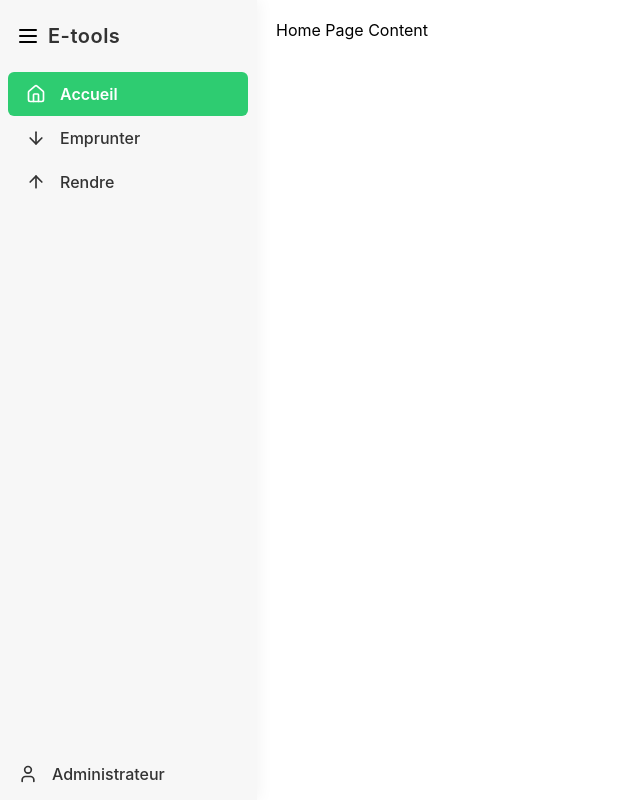
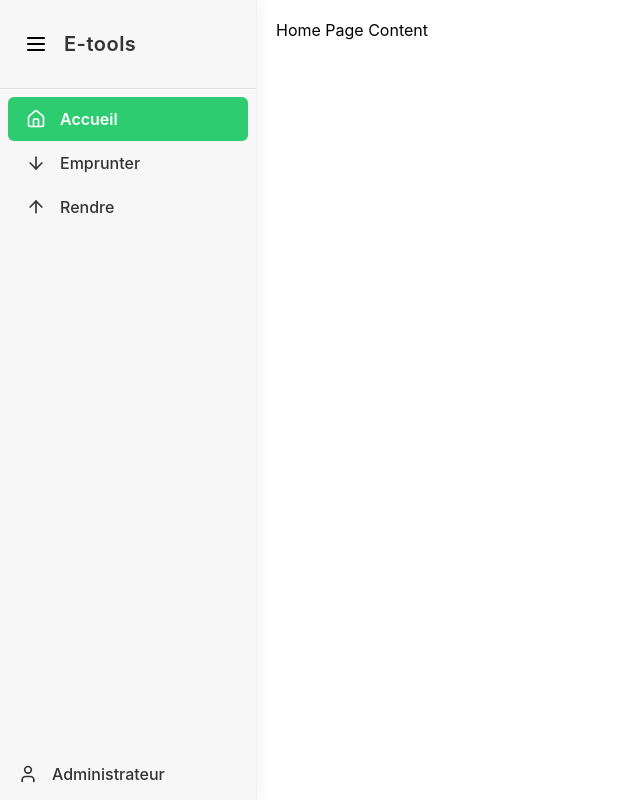
Before and after one commit to Diary-Di/E-tools, a Next.js app in the folder client/: page / in a window 1280 px wide. Shown: the whole page, without its empty margins (0-640 px from the left). Built offline with nearby package versions, Linux system fonts and the light colour scheme.

Commit message:
added all page file but not functionnal

```diff
--- a/client/package.json
+++ b/client/package.json
@@ -11,6 +11,7 @@
   "dependencies": {
     "@fortawesome/free-solid-svg-icons": "^6.7.2",
     "@fortawesome/react-fontawesome": "^0.2.2",
+    "framer-motion": "^12.10.5",
     "lucide-react": "^0.503.0",
     "next": "15.3.1",
     "react": "^19.0.0",
--- /dev/null
+++ b/client/src/app/css/inventorier.css
@@ -0,0 +1,46 @@
+.form-container {
+    max-width: 500px;
+    margin: 2rem auto;
+    padding: 2rem;
+    background: #f9f9f9;
+    border-radius: 12px;
+    box-shadow: 0 4px 12px rgba(0, 0, 0, 0.1);
+  }
+
+  .form-container h1 {
+    text-align: center;
+    margin-bottom: 1.5rem;
+  }
+
+  .form-group {
+    margin-bottom: 1.2rem;
+  }
+
+  label {
+    display: block;
+    margin-bottom: 0.4rem;
+    font-weight: 600;
+  }
+
+  input {
+    width: 100%;
+    padding: 0.6rem;
+    border-radius: 8px;
+    border: 1px solid #ccc;
+    font-size: 1rem;
+  }
+
+  button {
+    width: 100%;
+    padding: 0.75rem;
+    background-color: #0070f3;
+    color: white;
+    border: none;
+    border-radius: 8px;
+    font-size: 1rem;
+    cursor: pointer;
+  }
+
+  button:hover {
+    background-color: #0059c1;
+  }
--- a/client/src/app/css/sidebar.css
+++ b/client/src/app/css/sidebar.css
@@ -1,4 +1,6 @@
 /* src/app/css/sidebar.css */
+
+/* === Sidebar Container === */
 .sidebar {
   background-color: #f7f7f7;
   color: #333333;
@@ -11,9 +13,10 @@
   transition: transform 0.3s ease-in-out, width 0.3s ease;
   display: flex;
   flex-direction: column;
-  border-right: 1px solid #f7f7f7;
+  border-right: 1px solid #f0f0f0;
   box-shadow: 2px 0 15px rgba(0, 0, 0, 0.05);
   font-family: -apple-system, BlinkMacSystemFont, "Segoe UI", Roboto, Helvetica, Arial, sans-serif;
+  z-index: 1000;
 }
 
 .sidebar.collapsed {
@@ -24,34 +27,14 @@
   transform: translateX(0);
 }
 
+/* === Sidebar Header === */
 .sidebar-header {
   padding: 1.5rem 1rem;
-  border-bottom: none;
   flex-shrink: 0;
   display: flex;
   align-items: center;
   gap: 0.5rem;
-}
-
-.toggle-button {
-  padding: 0;
-  margin: 0;
-  background: none;
-  border: none;
-  outline: none;
-  appearance: none;
-  -webkit-appearance: none;
-  -moz-appearance: none;
-  cursor: pointer;
-  display: flex;
-  align-items: center;
-  transition: transform 0.2s ease, box-shadow 0.2s ease;
-}
-
-.toggle-button:hover {
-  background: none;
-  transform: scale(1.1); /* Slight zoom for focus effect */
-  box-shadow: 0 0 8px rgba(0, 0, 0, 0.2); /* Border shadow effect */
+  border-bottom: 1px solid #e0e0e0;
 }
 
 .sidebar-header h1 {
@@ -60,6 +43,9 @@
   letter-spacing: 0.025em;
   line-height: 1;
   margin: 0;
+  white-space: nowrap;
+  overflow: hidden;
+  text-overflow: ellipsis;
 }
 
 .sidebar.collapsed .sidebar-header h1,
@@ -68,10 +54,35 @@
   display: none;
 }
 
+/* === Toggle Button (Fixed Size) === */
+.toggle-button {
+  width: 40px;
+  height: 40px;
+  background: none;
+  border: none;
+  padding: 0;
+  margin: 0;
+  cursor: pointer;
+  display: flex;
+  align-items: center;
+  justify-content: center;
+  transition: transform 0.2s ease, box-shadow 0.2s ease;
+  border-radius: 6px;
+}
+
+.toggle-button:hover {
+  background-color: rgba(0, 0, 0, 0.05);
+  transform: scale(1.1);
+  box-shadow: 0 0 8px rgba(0, 0, 0, 0.2);
+}
+
+/* === Navigation === */
 nav {
   flex: 1;
   overflow-y: auto;
-  padding: 0 0.5rem;
+  padding: 0.5rem;
+  scroll-behavior: smooth;
+  scrollbar-width: thin;
 }
 
 .nav-link {
@@ -82,20 +93,20 @@ nav {
   font-size: 1rem;
   font-weight: 500;
   border-radius: 6px;
-  transition: color 0.2s ease, transform 0.2s ease, box-shadow 0.2s ease;
+  transition: all 0.2s ease;
+  white-space: nowrap;
 }
 
 .nav-link:hover {
   color: #000000;
-  transform: scale(1.02); /* Subtle zoom for focus effect */
-  box-shadow: 0 0 8px rgba(0, 0, 0, 0.2); /* Border shadow effect */
+  transform: scale(1.02);
+  box-shadow: 0 0 8px rgba(0, 0, 0, 0.1);
 }
 
 .nav-link.active {
   background-color: #2ecc71;
   color: #ffffff;
   font-weight: 600;
-  border-left: none;
 }
 
 .nav-link div {
@@ -108,6 +119,7 @@ nav {
   line-height: 1;
 }
 
+/* === Bottom Section (Login/Logout) === */
 .bottom-section {
   padding: 1rem;
   flex-shrink: 0;
@@ -122,25 +134,36 @@ nav {
 }
 
 .bottom-section:hover {
-  transform: scale(1.02); /* Subtle zoom for focus effect */
-  box-shadow: 0 0 8px rgba(0, 0, 0, 0.2); /* Border shadow effect */
+  transform: scale(1.02);
+  box-shadow: 0 0 8px rgba(0, 0, 0, 0.1);
 }
 
 .bottom-section span {
   line-height: 1;
 }
 
+/* === Overlay for Mobile View === */
 .overlay {
   position: fixed;
   inset: 0;
   background-color: rgba(0, 0, 0, 0.4);
   display: none;
+  z-index: 999;
 }
 
 .overlay.active {
   display: block;
 }
 
+/* === Icon Wrapper === */
+.icon-wrapper {
+  width: 24px;
+  display: flex;
+  justify-content: center;
+  align-items: center;
+}
+
+/* === Main Content Shift === */
 main {
   transition: margin-left 0.3s ease;
 }
@@ -149,17 +172,11 @@ main {
   margin-left: 4rem;
 }
 
-.icon-wrapper {
-  width: 24px; /* Fixed width to align icons in a straight line */
-  display: flex;
-  justify-content: center; /* Center the icon within the fixed width */
-  align-items: center;
-}
-
 @media (max-width: 767px) {
   main {
     margin-left: 0;
   }
+
   .sidebar.open + main {
     margin-left: 16rem;
   }
@@ -168,7 +185,5 @@ main {
 @media (min-width: 768px) {
   .sidebar {
     transform: translateX(0);
-    position: fixed;
-    height: 100vh;
   }
 }
--- a/client/src/app/sidebar.tsx
+++ b/client/src/app/sidebar.tsx
@@ -3,31 +3,40 @@
 import React, { useState } from 'react';
 import Link from 'next/link';
 import { usePathname } from 'next/navigation';
-import { Menu, Home, ArrowDown, ArrowUp, User, Plus, List, Edit, BarChart } from 'lucide-react';
+import {
+  Menu,
+  Home,
+  ArrowDown,
+  ArrowUp,
+  User,
+  Plus,
+  List,
+  Edit,
+  BarChart,
+} from 'lucide-react';
 import Login from './components/login';
 import './css/sidebar.css';
+
+const navConfig = {
+  public: [
+    { name: 'Accueil', path: '/', icon: <Home size={20} /> },
+    { name: 'Emprunter', path: '/emprunter', icon: <ArrowDown size={20} /> },
+    { name: 'Rendre', path: '/rendre', icon: <ArrowUp size={20} /> },
+  ],
+  admin: [
+    { name: 'Nouveau', path: '/ajouter', icon: <Edit size={20} /> },
+    { name: 'Faire inventaire', path: '/inventorier', icon: <Plus size={20} /> },
+    { name: 'Editer', path: '/editer', icon: <List size={20} /> },
+    { name: 'Statistique', path: '/statistique', icon: <BarChart size={20} /> },
+  ],
+};
 
 const Sidebar = () => {
   const [isOpen, setIsOpen] = useState(false);
   const [isCollapsed, setIsCollapsed] = useState(false);
   const [isLoginOpen, setIsLoginOpen] = useState(false);
-  const [isAuthenticated, setIsAuthenticated] = useState(false); // Track login state
+  const [isAuthenticated, setIsAuthenticated] = useState(false);
   const pathname = usePathname();
-
-  // Navigation items for non-authenticated users
-  const publicNavItems = [
-    { name: 'Accueil', path: '/', icon: <Home size={20} /> },
-    { name: 'Emprunter', path: '/emprunter', icon: <ArrowDown size={20} /> },
-    { name: 'Rendre', path: '/rendre', icon: <ArrowUp size={20} /> },
-  ];
-
-  // Navigation items for authenticated users
-  const adminNavItems = [
-    { name: 'Nouveau', path: '/ajouter', icon: <Edit size={20} /> },
-    { name: 'Faire inventaire', path: '/inventorier', icon: <Plus size={20} /> },
-    { name: 'Editer', path: '/editer', icon: <List size={20} /> },
-    { name: 'Statistique', path: '/statistique', icon: <BarChart size={20} /> },
-  ];
 
   const toggleSidebar = () => {
     setIsOpen(!isOpen);
@@ -42,19 +51,20 @@ const Sidebar = () => {
 
   const handleLoginSuccess = () => {
     setIsAuthenticated(true);
-    setIsLoginOpen(false); // Close the login modal
+    setIsLoginOpen(false);
   };
 
   const handleLogout = () => {
     setIsAuthenticated(false);
-    setIsOpen(false); // Optionally close the sidebar
+    setIsOpen(false);
   };
+
+  const navItems = isAuthenticated ? navConfig.admin : navConfig.public;
 
   return (
     <>
-      {/* Sidebar */}
       <div className={`sidebar ${isCollapsed ? 'collapsed' : ''}`}>
-        {/* Sidebar Header */}
+        {/* Header */}
         <div className="sidebar-header">
           <button className="toggle-button" onClick={toggleSidebar}>
             <div className="icon-wrapper">
@@ -64,13 +74,15 @@ const Sidebar = () => {
           <h1 className={isCollapsed ? 'hidden' : 'block'}>E-tools</h1>
         </div>
 
-        {/* Navigation Links */}
+        {/* Navigation */}
         <nav>
-          {(isAuthenticated ? adminNavItems : publicNavItems).map((item) => (
+          {navItems.map((item) => {
+            const isActive = pathname === item.path || pathname.startsWith(item.path + '/');
+            return (
               <Link
                 key={item.path}
                 href={item.path}
-              className={`nav-link ${pathname === item.path ? 'active' : ''}`}
+                className={`nav-link ${isActive ? 'active' : ''}`}
                 onClick={() => setIsOpen(false)}
               >
                 <div>
@@ -80,10 +92,11 @@ const Sidebar = () => {
                   </span>
                 </div>
               </Link>
-          ))}
+            );
+          })}
         </nav>
 
-        {/* Bottom Section */}
+        {/* Footer Section */}
         <div
           className="bottom-section"
           onClick={isAuthenticated ? handleLogout : toggleLoginModal}
@@ -97,7 +110,7 @@ const Sidebar = () => {
         </div>
       </div>
 
-      {/* Overlay for mobile */}
+      {/* Overlay */}
       {isOpen && (
         <div
           className="overlay active"
@@ -109,7 +122,11 @@ const Sidebar = () => {
       )}
 
       {/* Login Modal */}
-      <Login isOpen={isLoginOpen} onClose={toggleLoginModal} onLoginSuccess={handleLoginSuccess} />
+      <Login
+        isOpen={isLoginOpen}
+        onClose={toggleLoginModal}
+        onLoginSuccess={handleLoginSuccess}
+      />
     </>
   );
 };
```
Also changed, not shown: client/src/app/inventorier/page.tsx (+53 -0 lines), client/src/app/css/list_mat.css (added), client/src/app/css/stats_mat.css (added), client/src/app/lister_mat/page.tsx (added), client/src/app/stats_mat/page.tsx (added), 1 other file (tests, documents, lock files or other folders). Lines whose indentation alone changed are shown as unchanged.
